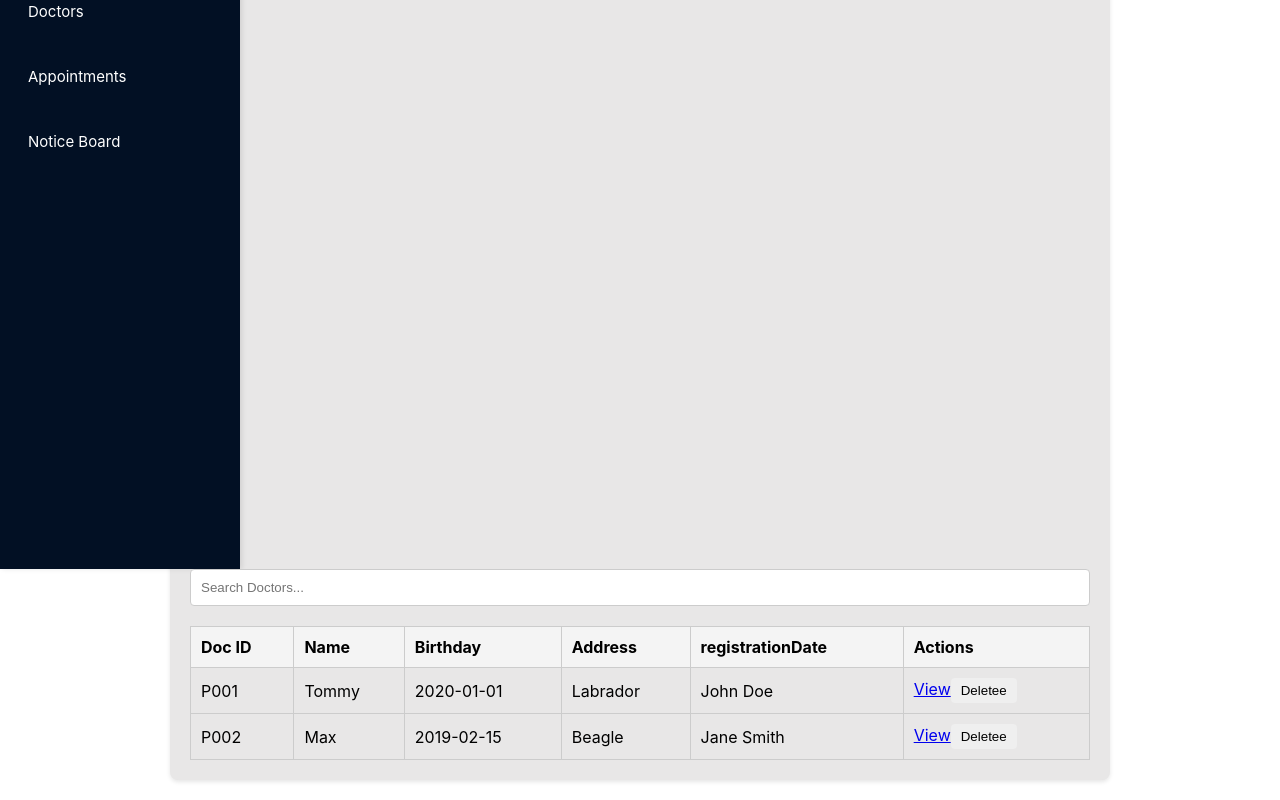
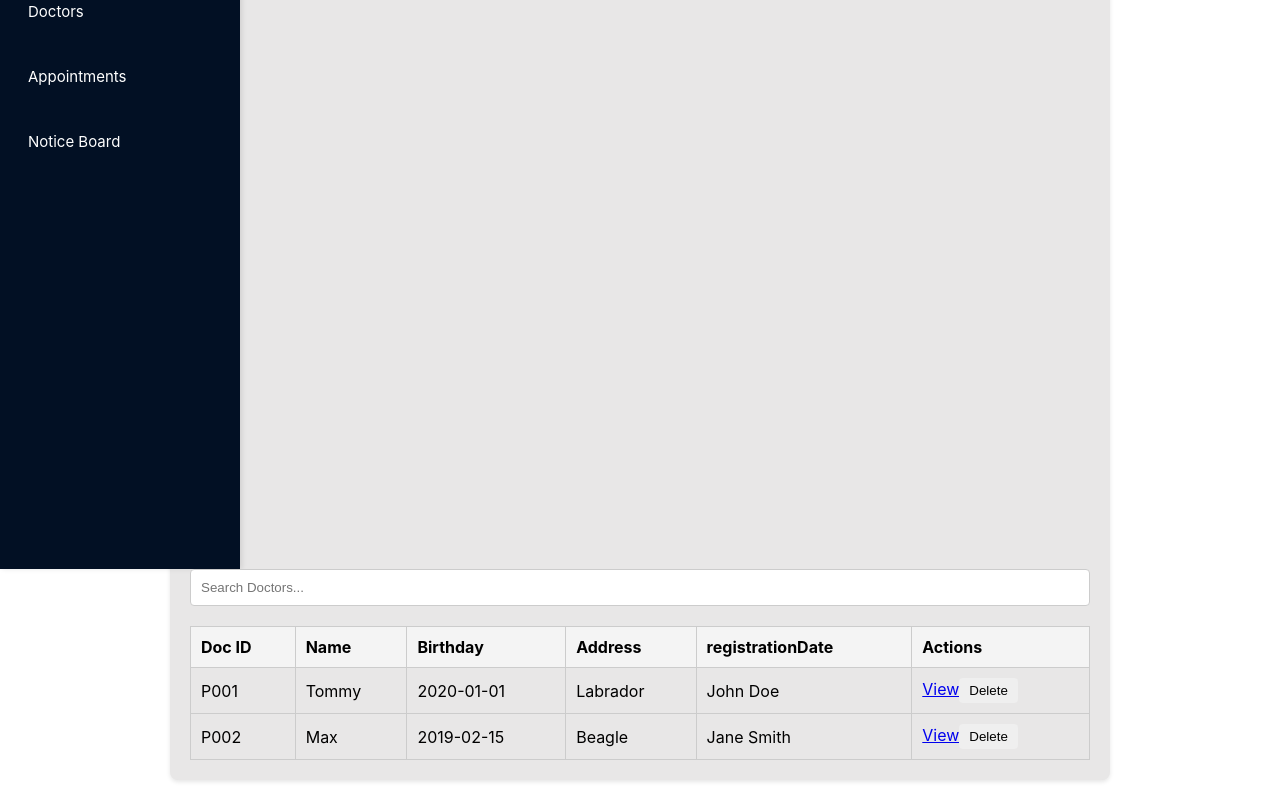
Before and after one commit to Visal2000/veterinary_system, a React (Create React App) app in the folder pets/frontend/: page /DocList in a window 1280 px wide. Shown: the part 371-1171 px from the top of the page. Built offline with nearby package versions, Linux system fonts and the light colour scheme.

Commit message:
delete
deletee => delete

```diff
--- a/pets/frontend/src/pages/doctor/DocItem.js
+++ b/pets/frontend/src/pages/doctor/DocItem.js
@@ -12,7 +12,7 @@ const DocItem = ({ doc }) => {
       <td>{doc.registrationDate}</td>
       <td>
       <Link to="/DoctorProfile">View</Link>
-        <button>Deletee</button>
+        <button>Delete</button>
       </td>
     </tr>
   );
```
